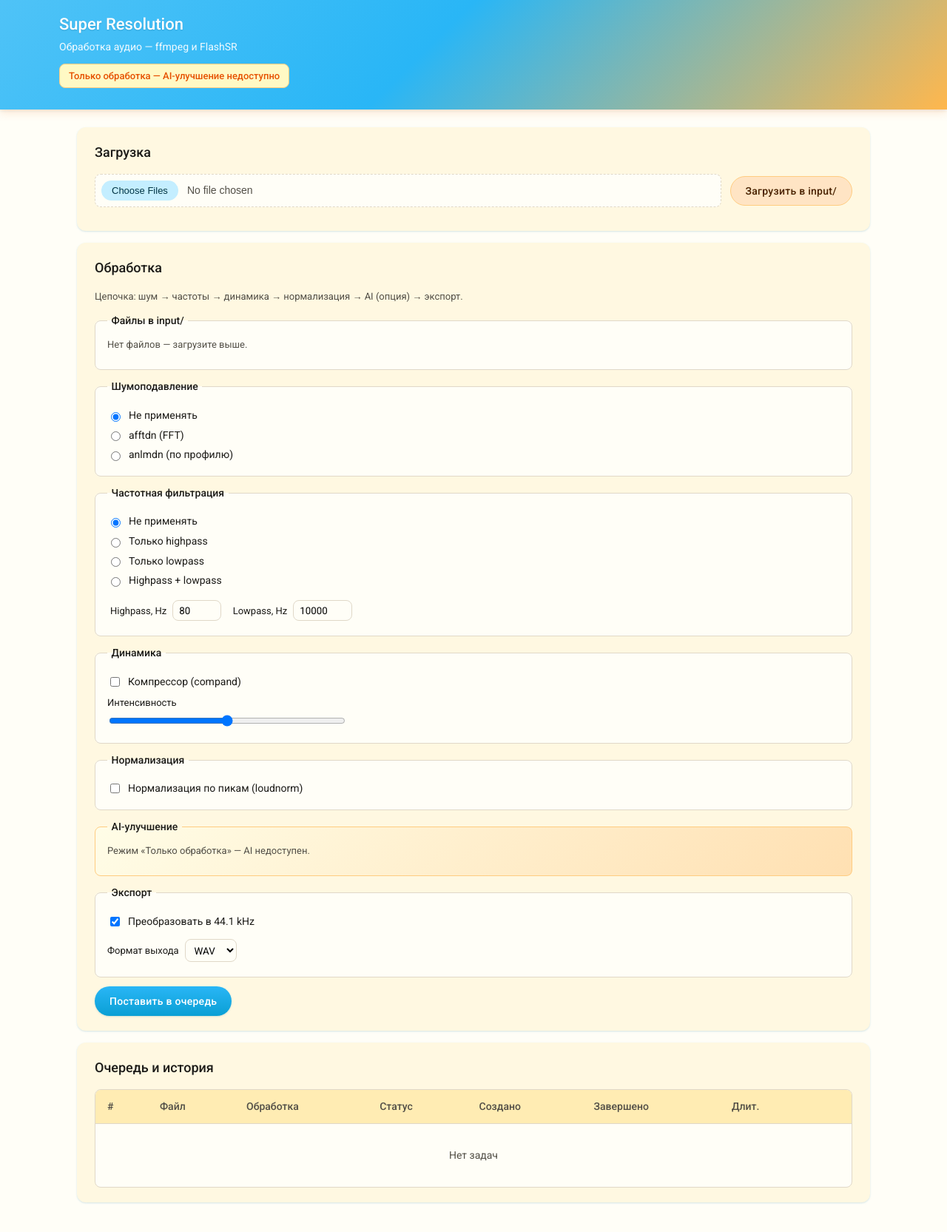
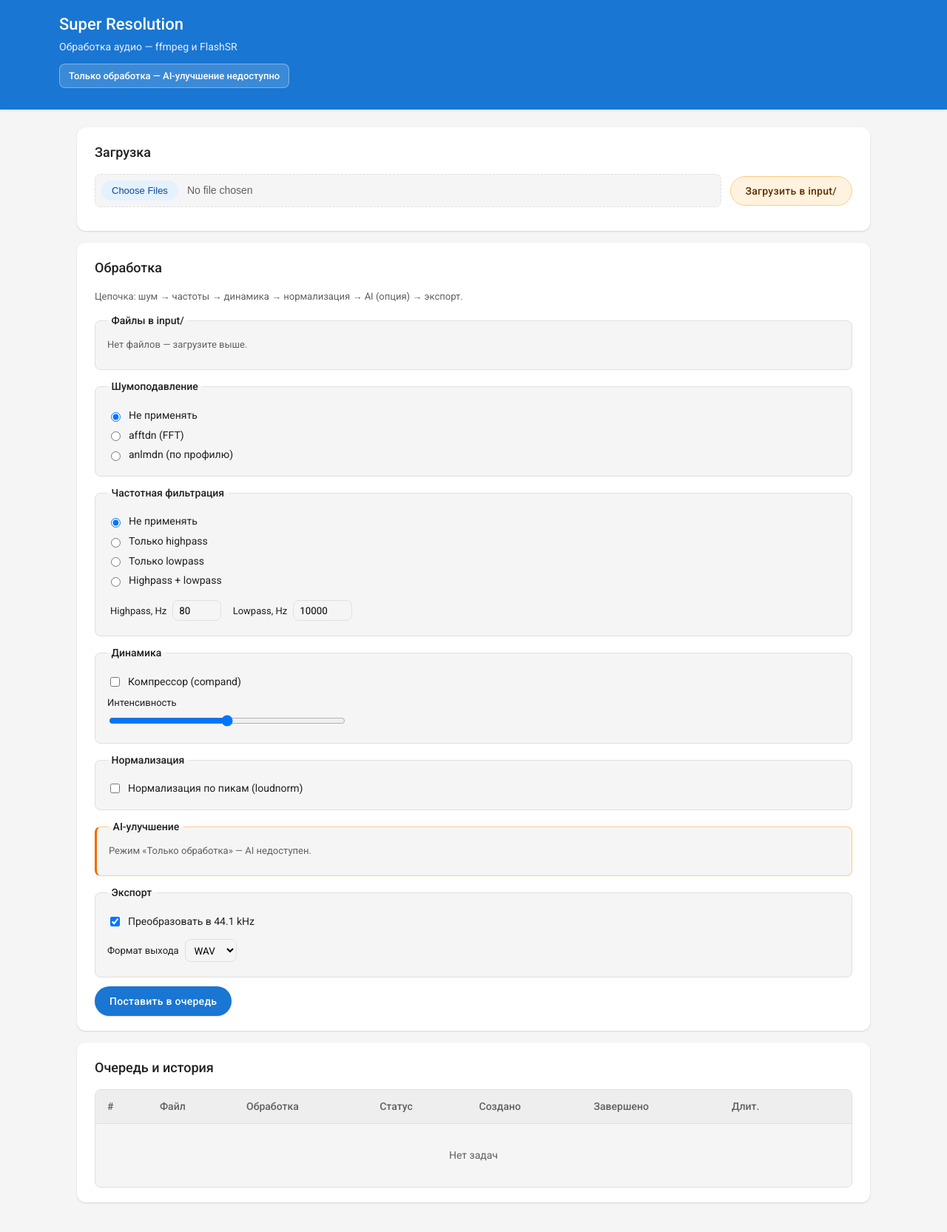
Before and after one commit to mcherepanov/super-resolution, a FastAPI app: page / in a window 1280 px wide. Shown: the whole page at 74% size. Run offline with FastAPI, Linux system fonts and the light colour scheme; parts of the project's set-up code (start-up, migrations or seed data) failed here and were passed over.

Commit message:
Tone down the UI palette with a neutral base and flat accents.
Replace gradient fills with solid blues, oranges, and yellows used sparingly on chips, buttons, and highlights.

```diff
--- a/web/app/static/style.css
+++ b/web/app/static/style.css
@@ -1,42 +1,42 @@
-/* Светлая тема: голубой · оранжевый · жёлтый */
+/* Светлая тема: нейтральная база, акценты голубой · оранжевый · жёлтый */
 :root {
-  --md-sys-color-primary: #0a9fd4;
+  --md-sys-color-primary: #1976d2;
   --md-sys-color-on-primary: #ffffff;
-  --md-sys-color-primary-container: #c4eeff;
-  --md-sys-color-on-primary-container: #003545;
-  --md-sys-color-secondary: #e85d04;
-  --md-sys-color-secondary-container: #ffe4c4;
-  --md-sys-color-on-secondary-container: #4a2200;
-  --md-sys-color-surface: #fffef7;
-  --md-sys-color-surface-container: #fff8e1;
-  --md-sys-color-surface-container-high: #ffecb3;
-  --md-sys-color-on-surface: #1c1b18;
-  --md-sys-color-on-surface-variant: #524f47;
-  --md-sys-color-outline: #8a8478;
-  --md-sys-color-outline-variant: #e0d8c8;
+  --md-sys-color-primary-container: #e3f2fd;
+  --md-sys-color-on-primary-container: #0d47a1;
+  --md-sys-color-secondary: #ef6c00;
+  --md-sys-color-secondary-container: #fff3e0;
+  --md-sys-color-on-secondary-container: #5d3200;
+  --md-sys-color-surface: #f5f5f5;
+  --md-sys-color-surface-container: #ffffff;
+  --md-sys-color-surface-container-high: #eeeeee;
+  --md-sys-color-on-surface: #212121;
+  --md-sys-color-on-surface-variant: #616161;
+  --md-sys-color-outline: #9e9e9e;
+  --md-sys-color-outline-variant: #e0e0e0;
   --md-sys-color-error: #c62828;
   --md-sys-color-error-container: #ffebee;
   --md-sys-color-on-error-container: #5f1212;
-  --md-sys-color-inverse-surface: #0277bd;
+  --md-sys-color-inverse-surface: #37474f;
   --md-sys-color-inverse-on-surface: #ffffff;
-  --md-sys-elevation-1: 0 1px 3px rgba(10, 159, 212, 0.12), 0 1px 2px rgba(0, 0, 0, 0.06);
-  --md-sys-elevation-2: 0 4px 12px rgba(232, 93, 4, 0.15), 0 2px 4px rgba(0, 0, 0, 0.06);
+  --md-sys-elevation-1: 0 1px 2px rgba(0, 0, 0, 0.06), 0 1px 3px rgba(0, 0, 0, 0.08);
+  --md-sys-elevation-2: 0 2px 6px rgba(0, 0, 0, 0.08), 0 4px 12px rgba(0, 0, 0, 0.06);
   --md-shape-corner-medium: 12px;
   --md-shape-corner-small: 8px;
   --md-shape-corner-full: 999px;
 
-  --status-done-bg: #b9f6ca;
-  --status-done-fg: #1b5e20;
-  --status-processing-bg: #fff59d;
+  --status-done-bg: #e8f5e9;
+  --status-done-fg: #2e7d32;
+  --status-processing-bg: #fff8e1;
   --status-processing-fg: #f57f17;
-  --status-queued-bg: #b3e5fc;
-  --status-queued-fg: #01579b;
+  --status-queued-bg: #e1f5fe;
+  --status-queued-fg: #0277bd;
   --status-failed-bg: var(--md-sys-color-error-container);
   --status-failed-fg: var(--md-sys-color-on-error-container);
   --status-skipped-bg: #f5f5f5;
-  --status-skipped-fg: #616161;
-  --status-cancelled-bg: #ffccbc;
-  --status-cancelled-fg: #bf360c;
+  --status-skipped-fg: #757575;
+  --status-cancelled-bg: #fbe9e7;
+  --status-cancelled-fg: #d84315;
 }
 
 * { box-sizing: border-box; }
@@ -52,9 +52,9 @@ body {
 
 /* Top app bar */
 .app-bar {
-  background: linear-gradient(135deg, #4fc3f7 0%, #29b6f6 45%, #ffb74d 100%);
-  color: #ffffff;
-  box-shadow: var(--md-sys-elevation-2);
+  background: var(--md-sys-color-primary);
+  color: var(--md-sys-color-on-primary);
+  box-shadow: var(--md-sys-elevation-1);
   padding: 0 1.5rem;
 }
 
@@ -69,14 +69,13 @@ body {
   font-size: 1.375rem;
   font-weight: 500;
   letter-spacing: 0;
-  color: #ffffff;
-  text-shadow: 0 1px 2px rgba(0, 0, 0, 0.15);
+  color: var(--md-sys-color-on-primary);
 }
 
 .subtitle {
   margin: 0.25rem 0 0;
   font-size: 0.875rem;
-  color: rgba(255, 255, 255, 0.92);
+  color: rgba(255, 255, 255, 0.88);
 }
 
 .mock-banner {
@@ -85,10 +84,10 @@ body {
   margin-top: 0.75rem;
   padding: 0.35rem 0.75rem;
   border-radius: var(--md-shape-corner-small);
-  background: #fff9c4;
-  color: #e65100;
+  background: rgba(255, 255, 255, 0.15);
+  color: #ffffff;
   font-size: 0.8125rem;
-  border: 1px solid #ffcc80;
+  border: 1px solid rgba(255, 255, 255, 0.35);
   font-weight: 500;
 }
 
@@ -139,14 +138,14 @@ body {
 }
 
 .btn--filled {
-  background: linear-gradient(180deg, #29b6f6 0%, #0a9fd4 100%);
+  background: var(--md-sys-color-primary);
   color: var(--md-sys-color-on-primary);
   box-shadow: var(--md-sys-elevation-1);
 }
 
 .btn--filled:hover {
+  background: #1565c0;
   box-shadow: var(--md-sys-elevation-2);
-  filter: brightness(1.06);
 }
 
 .btn--tonal {
@@ -156,7 +155,7 @@ body {
 }
 
 .btn--tonal:hover {
-  filter: brightness(0.97);
+  background: #ffe0b2;
 }
 
 /* File input */
@@ -197,9 +196,10 @@ body {
   margin: 0 0 0.75rem;
   padding: 0.625rem 1rem;
   border-radius: var(--md-shape-corner-small);
-  background: #fff9c4;
-  color: #e65100;
+  background: var(--md-sys-color-surface-container);
+  color: var(--md-sys-color-on-surface);
   font-size: 0.875rem;
+  border: 1px solid var(--md-sys-color-outline-variant);
   border-left: 4px solid var(--md-sys-color-primary);
 }
 
@@ -308,12 +308,12 @@ tbody tr:hover {
 }
 
 .job-progress__bar::-webkit-progress-value {
-  background: #f9a825;
+  background: var(--md-sys-color-secondary);
   border-radius: var(--md-shape-corner-full);
 }
 
 .job-progress__bar::-moz-progress-bar {
-  background: #f9a825;
+  background: var(--md-sys-color-secondary);
   border-radius: var(--md-shape-corner-full);
 }
 
@@ -334,7 +334,7 @@ tbody tr:hover {
 }
 
 a {
-  color: #0277bd;
+  color: var(--md-sys-color-primary);
   text-decoration: none;
   font-weight: 500;
 }
@@ -370,7 +370,8 @@ a:hover {
 
 .block--highlight {
   border-color: #ffcc80;
-  background: linear-gradient(135deg, #fffde7 0%, #ffe0b2 100%);
+  background: var(--md-sys-color-surface);
+  border-left: 3px solid var(--md-sys-color-secondary);
 }
 
 .check-row, .radio-row {
@@ -446,8 +447,8 @@ a:hover {
   align-items: flex-start;
   gap: 0.5rem;
   padding: 0.875rem 1rem;
-  background: linear-gradient(135deg, #0288d1 0%, #e85d04 100%);
-  color: #ffffff;
+  background: var(--md-sys-color-inverse-surface);
+  color: var(--md-sys-color-inverse-on-surface);
   border-radius: var(--md-shape-corner-small);
   box-shadow: var(--md-sys-elevation-2);
   z-index: 1000;
@@ -544,7 +545,7 @@ a:hover {
   padding: 0;
   font: inherit;
   font-weight: 500;
-  color: #0277bd;
+  color: var(--md-sys-color-primary);
   cursor: pointer;
   text-decoration: none;
 }
```
